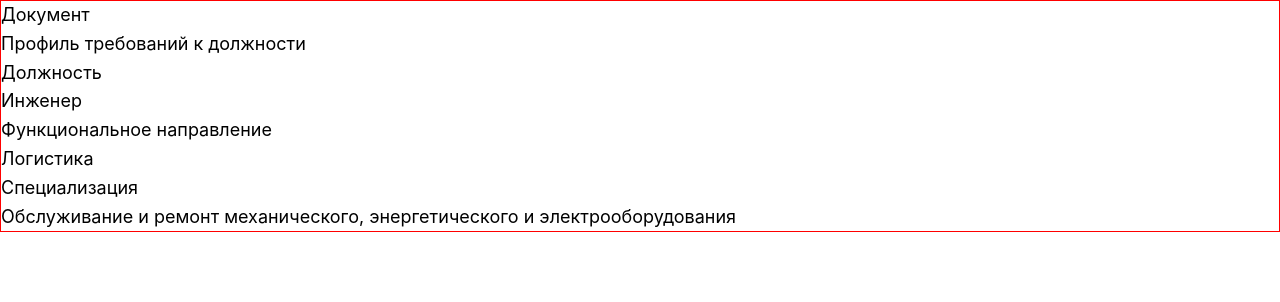
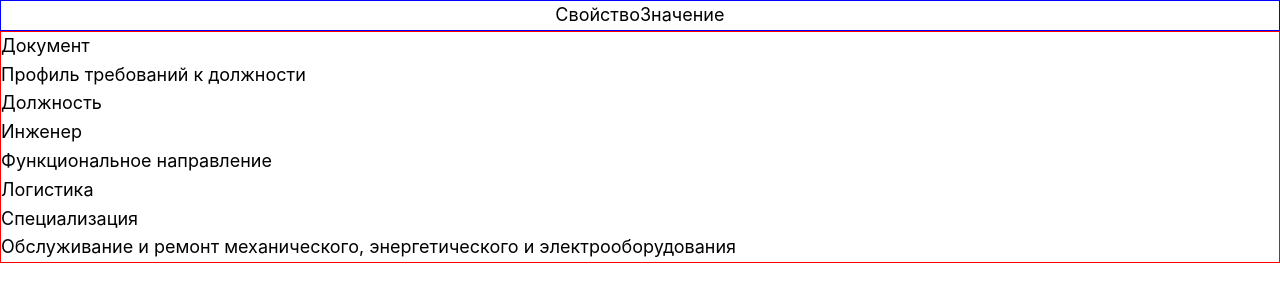
Before and after one commit to TryToCatchMyPromise/nextjs-blog, a Next.js app: page /posts/AxesPro in a window 1280 px wide. Shown: the top 302 px of the page. Built offline with nearby package versions, Linux system fonts and the light colour scheme.

Commit message:
Added title, created new component for him

```diff
--- /dev/null
+++ b/components/AxesProTableTitle.module.css
@@ -0,0 +1,18 @@
+.tableTitleContainer {
+    display: flex;
+    flex-direction: row;
+    border: 1px solid blue;
+}
+
+.titleItem {
+    display: flex;
+    flex: 1 1;
+}
+
+.titleItem:nth-child(1) {
+    justify-content: flex-end;
+}
+
+.titleItem:nth-child(2) {
+    justify-content: flex-start;
+}
--- /dev/null
+++ b/components/AxesProTableTitle.tsx
@@ -0,0 +1,30 @@
+import classes from "./AxesProTableTitle.module.css"
+import React from "react";
+
+const AxesProTableTitle = ({
+                               title
+                           }: {
+    title: [{
+        titleProperty: string,
+        titleValue: string,
+    }]
+
+}) => {
+// debugger
+    return (
+        <div className={classes.tableTitleContainer}>
+            {
+                title.map((s) => {
+                    return (
+                        <>
+                            <div className={classes.titleItem}>{s.titleProperty}</div>
+                            <div className={classes.titleItem}>{s.titleValue}</div>
+                        </>
+                    )
+                })
+            }
+        </div>
+    )
+}
+
+export default AxesProTableTitle;
--- a/pages/posts/AxesPro.tsx
+++ b/pages/posts/AxesPro.tsx
@@ -1,11 +1,17 @@
 import React from "react";
 import classes from "./AxesPro.module.css";
+import AxesProTableTitle from "../../components/AxesProTableTitle";
 import {GetStaticProps} from "next";
 
 const AxesPro =
     ({
+         title,
          collection,
      }: {
+        title: [{
+           titleProperty: string,
+           titleValue: string,
+        }],
         collection: [{
             property: string,
             value: string,
@@ -14,6 +20,8 @@ const AxesPro =
 
         return (
             <>
+                <div className={classes.container}>
+                    <AxesProTableTitle title = {title}/>
                     <div className={classes.gg}>{collection.map(
                         (s) => {
                             return (
@@ -50,6 +58,7 @@ const AxesPro =
                         {/*    }*/}
                         {/*)}*/}
                     </div>
+                </div>
             </>
         )
     }
@@ -75,8 +84,16 @@ export const getStaticProps: GetStaticProps = async () => {
             value: "Обслуживание и ремонт механического, энергетического и электрооборудования"
         }
     ];
+
+    const title = [{
+        titleProperty: "Свойство",
+        titleValue: "Значение",
+    }]
+
+
     return {
         props: {
+            title,
             collection,
         }
     }
```
Lines whose indentation alone changed are shown as unchanged.
